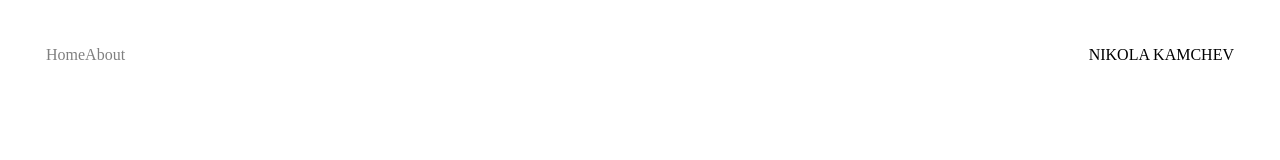
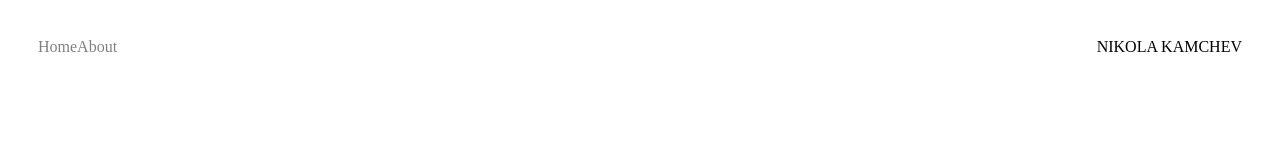
Before and after one commit to NikolaKamchev/website, a plain HTML site: page index.html in a window 1280 px wide. Drawn offline with Linux system fonts and the light colour scheme.

Commit message:
Update styles.css

```diff
--- a/styles.css
+++ b/styles.css
@@ -1,3 +1,14 @@
+/* Master Styles */
+body {
+  margin: 0px;
+}
+
+.container {
+  display: grid;
+  grid-template-columns: 1fr
+}
+
+/* Navigation Styles */
 .nav-wrapper {
   display: flex;
   justify-content: space-between;
@@ -33,3 +44,5 @@ nav.wrapper > .left-side > div {
 .nav-link-wrapper a:hover {
   color: black;
 }
+
+/* Portfolio Styles*/
```
